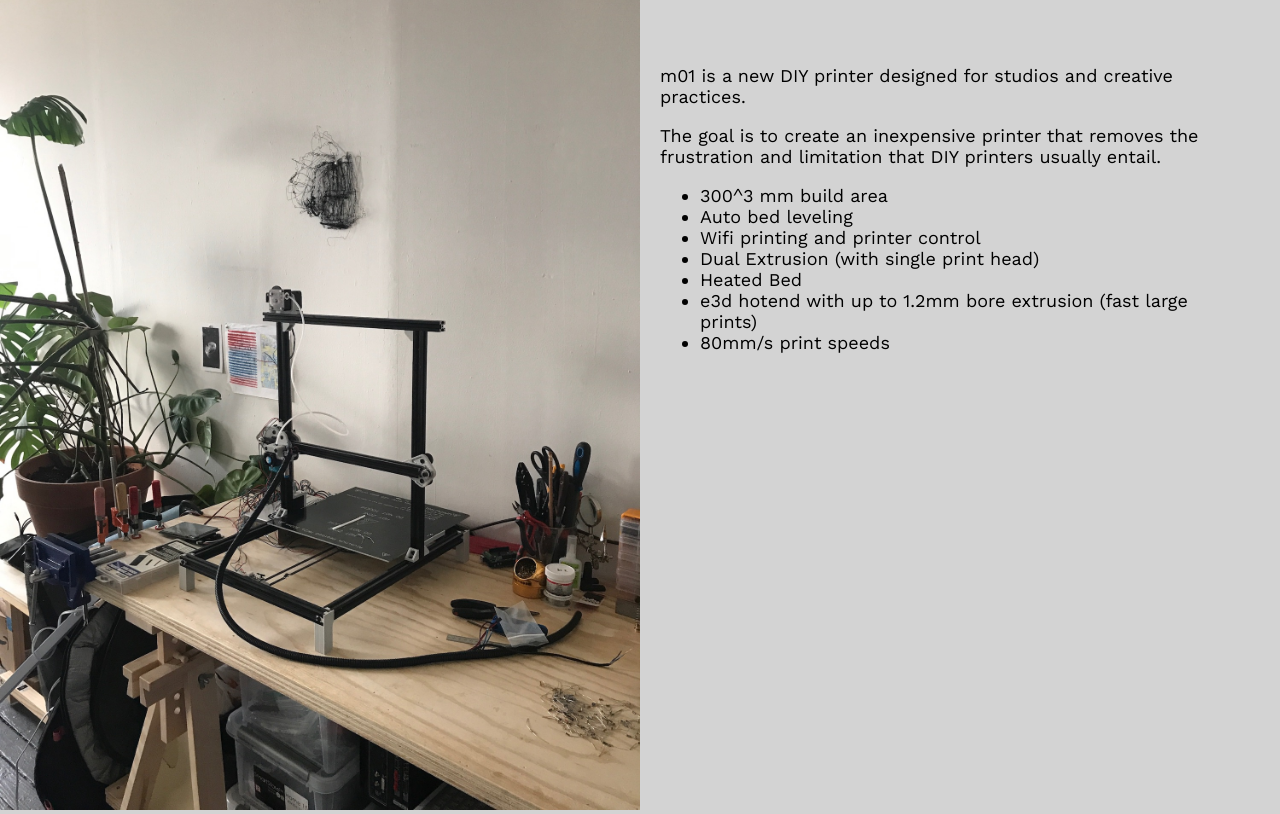
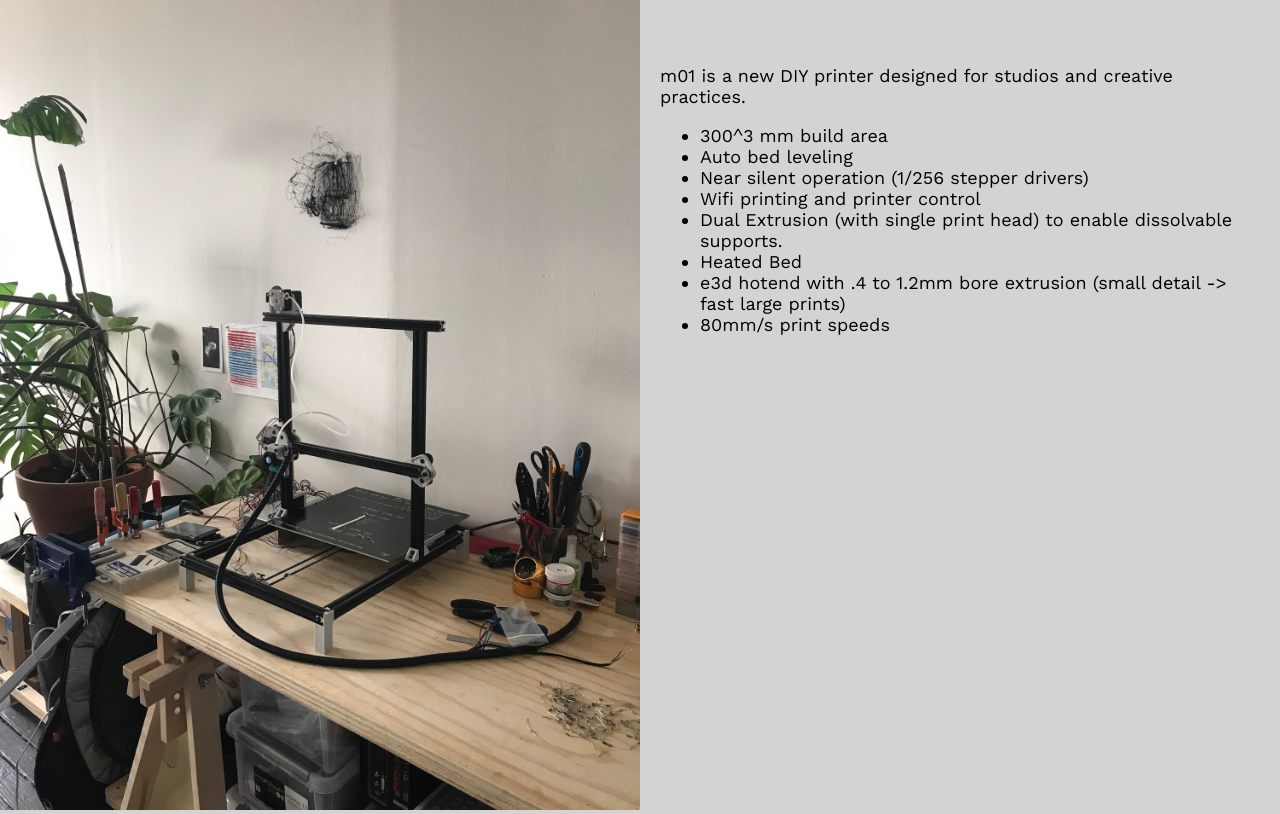
Before and after one commit to GeneralTrademark/printer, a plain HTML site: page index.html in a window 1280 px wide. Shown: the part 43-857 px from the top of the page. Drawn offline with nearby package versions, Linux system fonts and the light colour scheme.

Commit message:
Update details

```diff
--- a/index.html
+++ b/index.html
@@ -7,7 +7,6 @@
   <link rel="stylesheet" type="text/css" href="style.css">
 </head>
 <body>
-
 
 <div id="heading">
     <div id = "title">
@@ -19,13 +18,9 @@
       <img src="printer.jpg"></a>
     </div>
     <div id="second">
-       <!-- <a href="https://www.instagram.com/imbeddedforms/"><img src="book.jpg"></a> -->
        <div id="infocontent">
          <p>
            m01 is a new DIY printer designed for studios and creative practices.
-         </p>
-         <p>
-           The goal is to create an inexpensive printer that removes the frustration and limitation that DIY printers usually entail.
          </p>
          <ul>
            <li>
@@ -35,16 +30,19 @@
              Auto bed leveling
            </li>
            <li>
+            Near silent operation (1/256 stepper drivers)
+           </li>
+           <li>
              Wifi printing and printer control
            </li>
            <li>
-             Dual Extrusion (with single print head)
+             Dual Extrusion (with single print head) to enable dissolvable supports.
            </li>
            <li>
              Heated Bed
            </li>
            <li>
-             e3d hotend with up to 1.2mm bore extrusion (fast large prints)
+             e3d hotend with .4 to 1.2mm bore extrusion (small detail -> fast large prints)
            </li>
            <li>
              80mm/s print speeds
```
